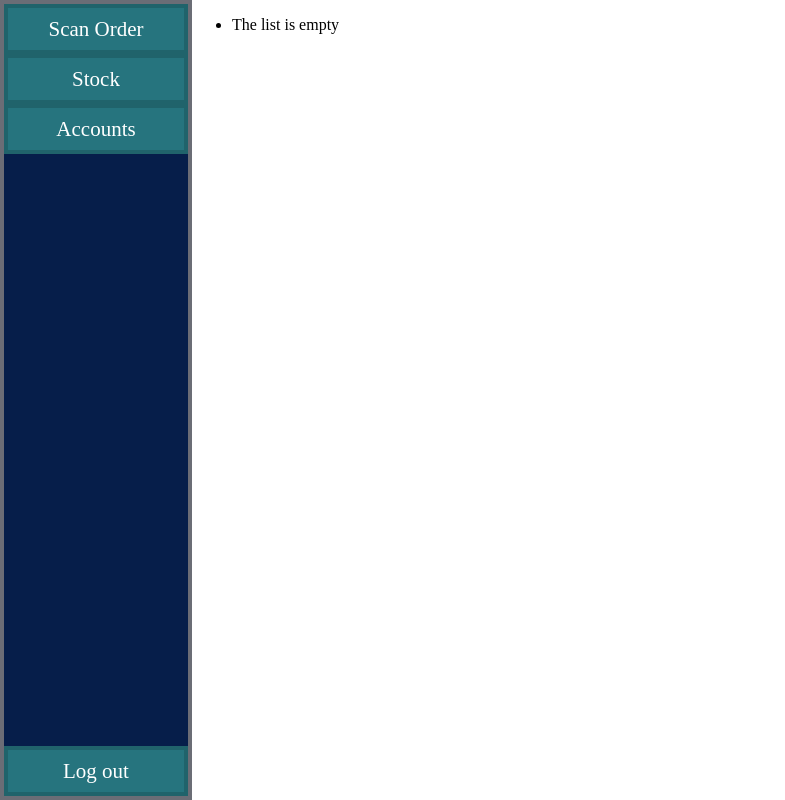
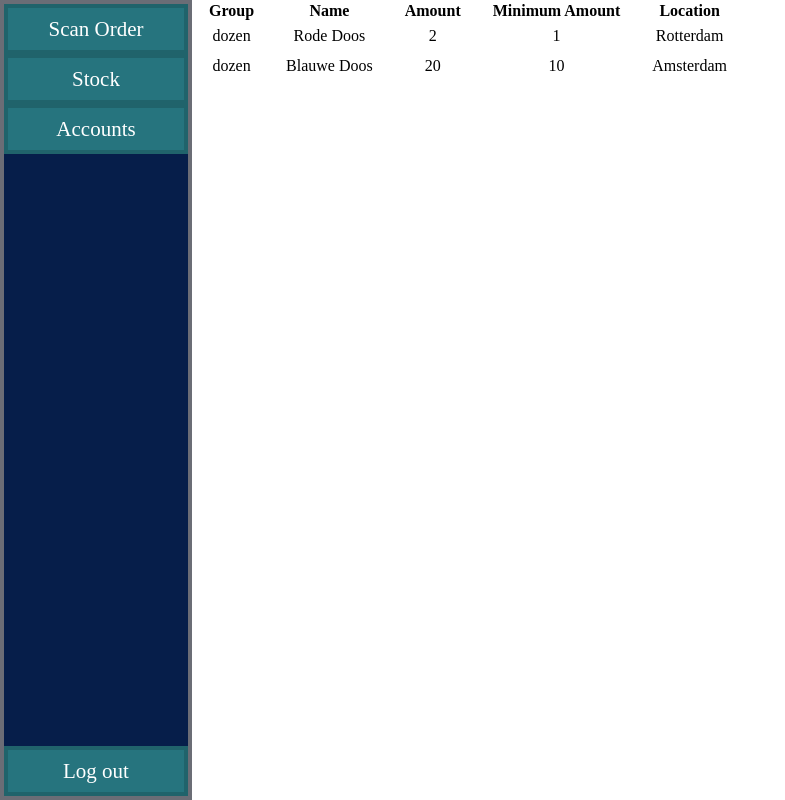
Before and after one commit to DaaromThomas/FrontendVdLelie_Angular, an Angular app: page /stock in a window 1280 px wide. Shown: the whole page, without its empty margins (0-785 px from the left). Built offline with nearby package versions, Linux system fonts and the light colour scheme.

Commit message:
feat: packaging can be displayed

```diff
--- /dev/null
+++ b/src/app/interfaces/packaging.model.ts
@@ -0,0 +1,42 @@
+export class Packaging {
+    private group: string;
+    private id: string;
+    private amountInStock: number;
+    private minAmount: number;
+    private name: string;
+    private location: string;
+
+    public constructor(group: string, id: string, amountInStock: number, minAmount: number, name: string, location: string) {
+        this.group = group;
+        this.id = id;
+        this.amountInStock = amountInStock;
+        this.minAmount = minAmount;
+        this.name = name;
+        this.location = location
+    }
+
+    public getID(): string {
+        return this.id
+    }
+
+    public getName(): string {
+        return this.name;
+    }
+
+    public getAmountInStock(): number {
+        return this.amountInStock;
+    }
+
+    public getMinAmount(): number {
+        return this.minAmount;
+    }
+
+    public getLocation(): string {
+        return this.location;
+    }
+
+    public getGroup(): string {
+        return this.group;
+    }
+
+}
--- a/src/app/stock/stock.component.css
+++ b/src/app/stock/stock.component.css
@@ -0,0 +1,8 @@
+td {
+    text-align: center;
+    padding: 5px 15px;
+}
+
+th {
+    padding: 0px 15px;
+}
--- a/src/app/stock/stock.component.html
+++ b/src/app/stock/stock.component.html
@@ -1,7 +1,20 @@
-<ul>
+<table>
+    <tr>
+        <th>Group</th>
+        <th>Name</th>
+        <th>Amount</th>
+        <th>Minimum Amount</th>
+        <th>Location</th>
+    </tr>
     @for (product of stock; track $index) {
-        <li>Placeholder</li>
+        <tr>
+            <td>{{product.getGroup()}}</td>
+            <td>{{product.getName()}}</td>
+            <td>{{product.getAmountInStock()}}</td>
+            <td>{{product.getMinAmount()}}</td>
+            <td>{{product.getLocation()}}</td>
+        </tr>
     } @empty {
-        <li>The list is empty</li>
+        <p>the list is empty</p>
     }
-</ul>
+</table>
--- a/src/app/stock/stock.component.ts
+++ b/src/app/stock/stock.component.ts
@@ -1,4 +1,5 @@
 import { Component } from '@angular/core';
+import { Packaging } from '../interfaces/packaging.model';
 
 @Component({
   selector: 'app-stock',
@@ -6,5 +7,13 @@ import { Component } from '@angular/core';
   styleUrl: './stock.component.css'
 })
 export class StockComponent {
-  stock = [];
+  stock: Packaging[] = [
+    new Packaging('dozen', '1', 2, 1, 'Rode Doos', 'Rotterdam'),
+    new Packaging('dozen', '2', 20, 10, 'Blauwe Doos', 'Amsterdam')
+  ];
+
+  mockLocations: string[] = [
+    'Rotterdam', 'Amsterdam', 'Brabant'
+  ];
+
 }
```
